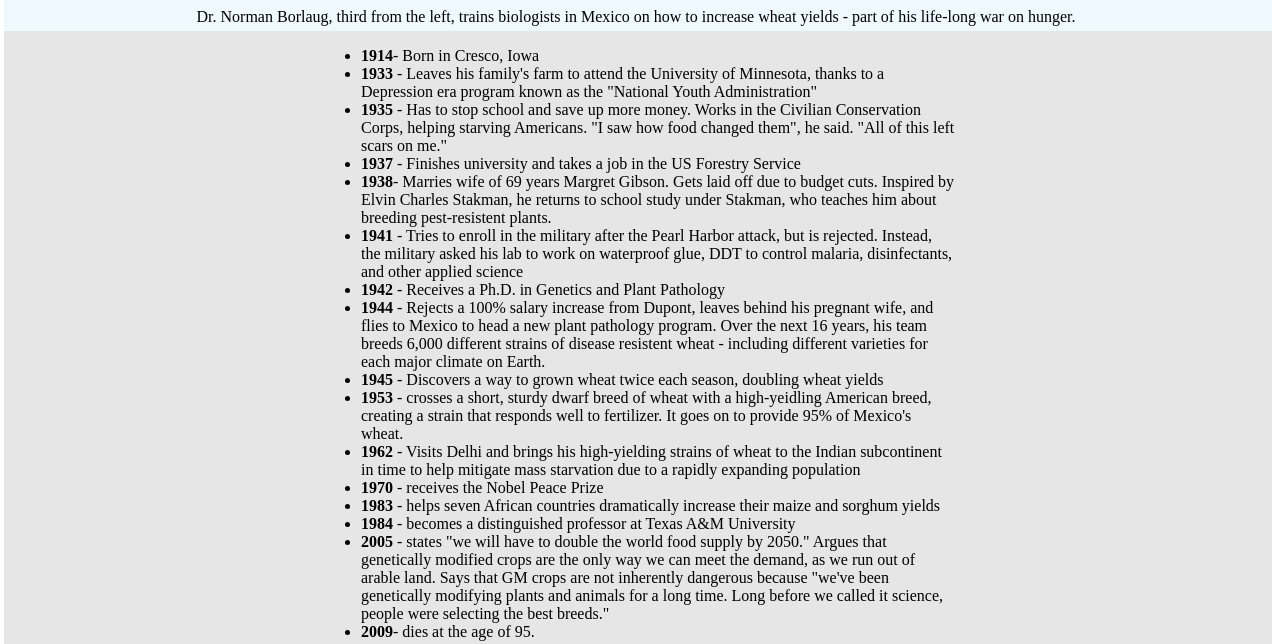
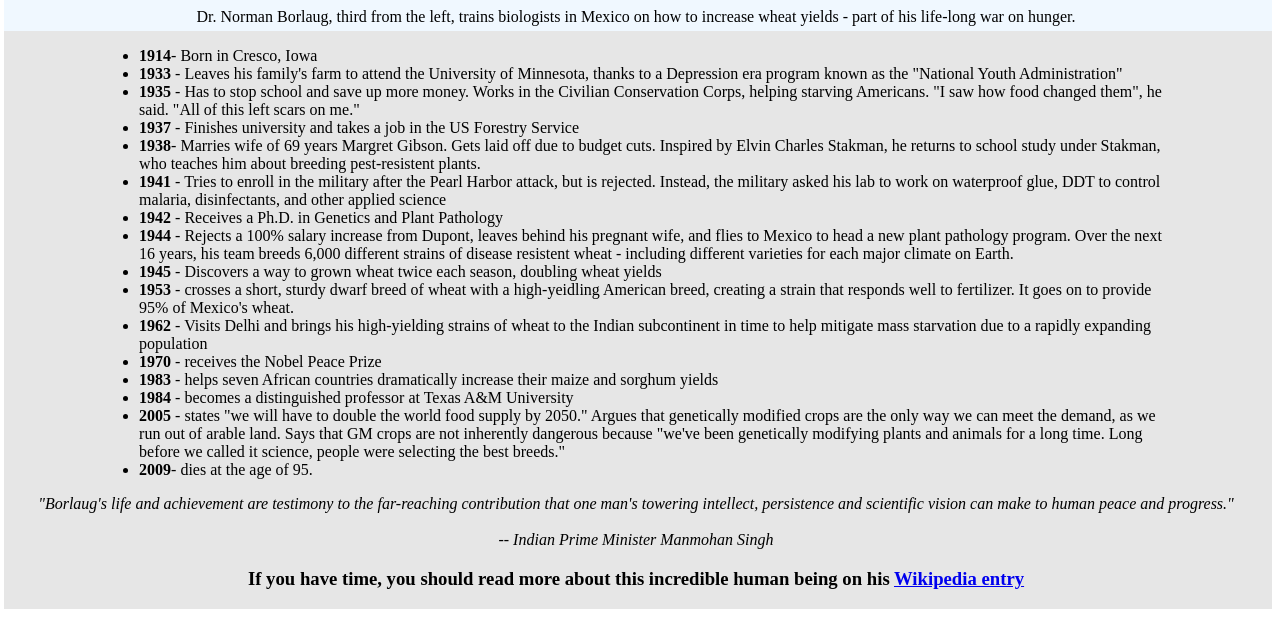
Before and after one commit to alpha951/Tribute-Page, a plain HTML site: page Index.html in a window 1280 px wide. Shown: the part 800-1444 px from the top of the page. After the commit the page ends 1417 px from the top, so only its background shows below. Drawn offline with Linux system fonts and the light colour scheme.

Commit message:
Update style.css

```diff
--- a/style.css
+++ b/style.css
@@ -5,7 +5,7 @@ span {
   font-weight: bold;
 }
 #tribute-info {
-  width: 50%;
+  width: 85%;
   margin: 0 auto;
 }
 li {
@@ -19,6 +19,7 @@ li {
 #img-caption {
   padding: 10px 0px 5px 0px;
   text-decoration: solid;
+  width : 80%;
 }
 #img-div {
   background-color: #f0f8ff;
```
